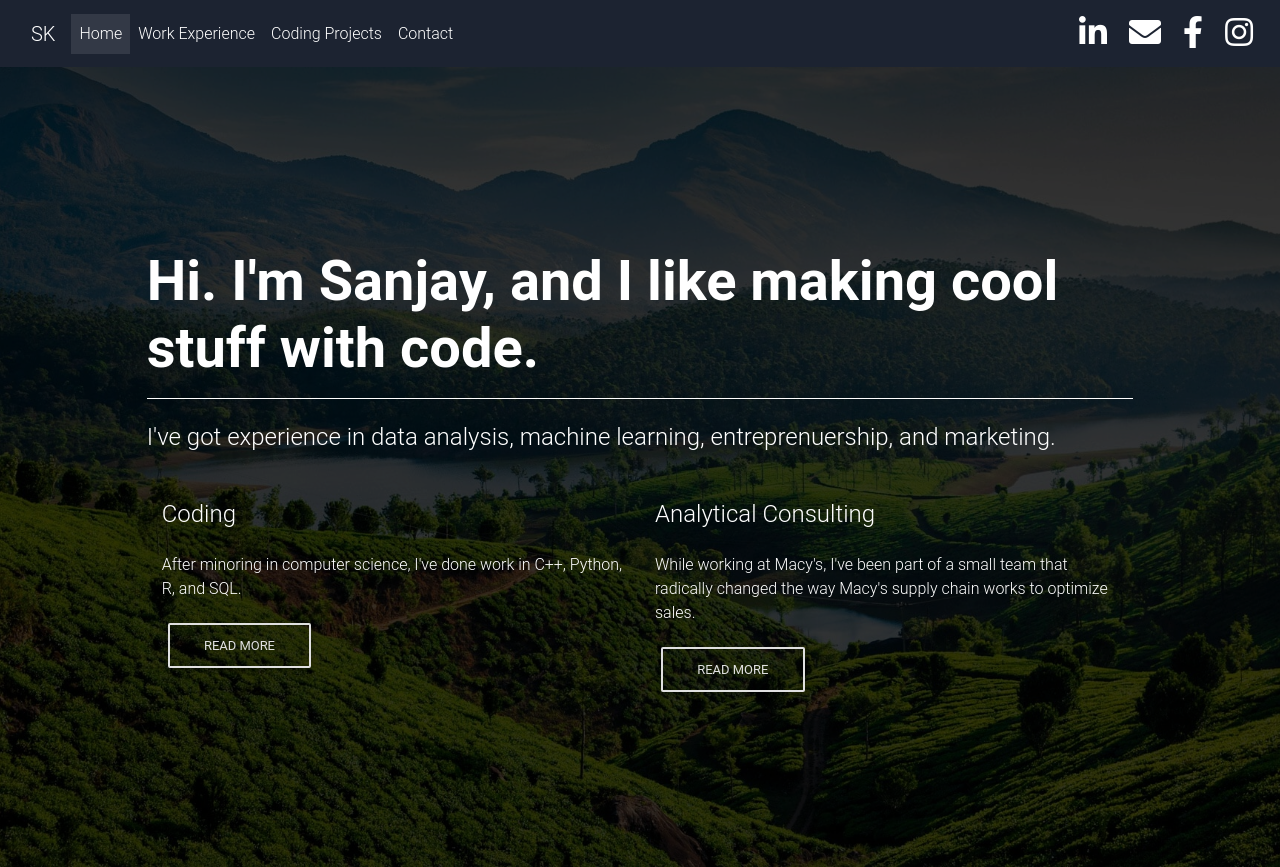
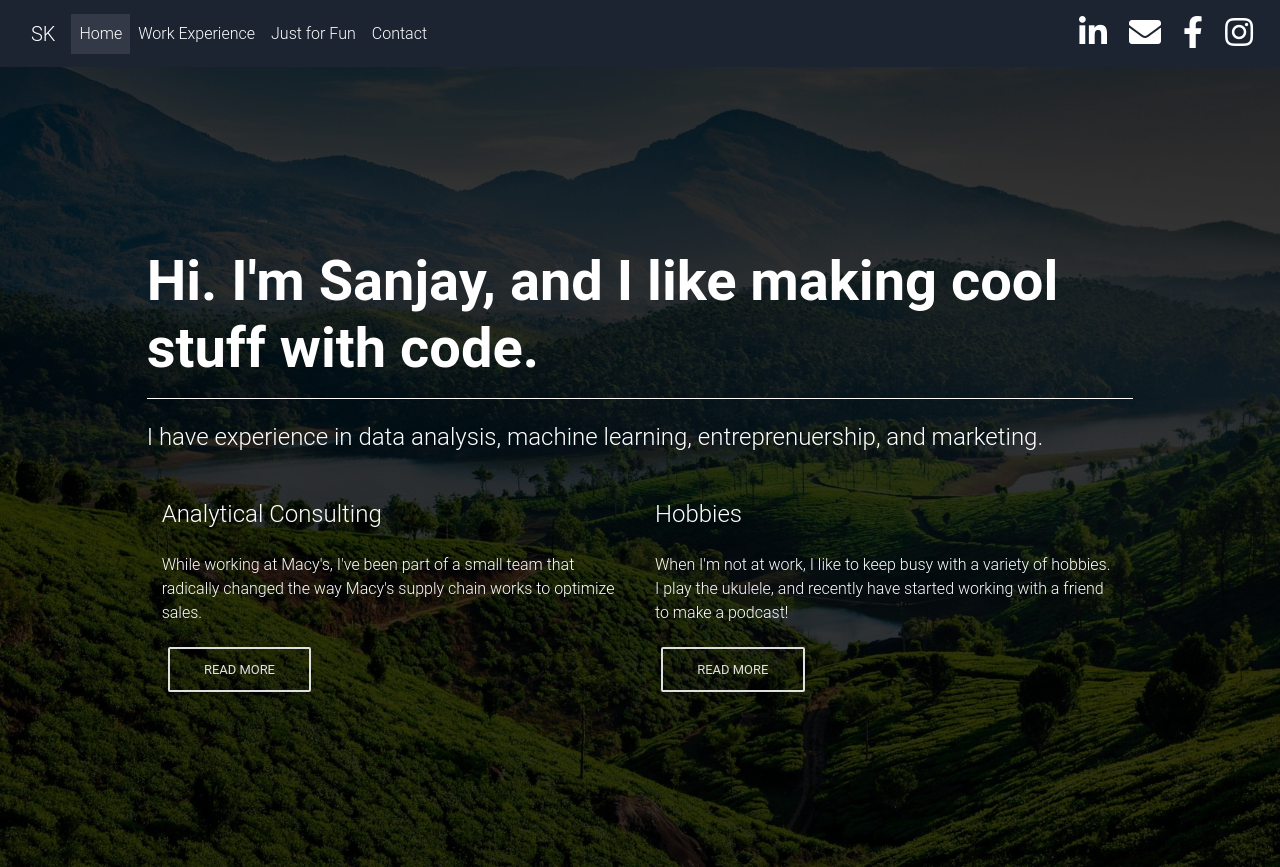
Before and after one commit to SanjayKoduvalli/mysite, a Flask app: page / in a window 1280 px wide. Run offline with Flask 2, Linux system fonts and the light colour scheme; some libraries are stand-ins or nearby versions.

Commit message:
Made a hobbies page. Commented out Personal Projects. Once I have more work done, I'll uncomment it and build it out further.

```diff
--- a/app.py
+++ b/app.py
@@ -7,7 +7,8 @@ app = Flask(__name__) # '__main__'
 navbar_lines = [
     {"title": "Home", "id": "Home", "link": "home"},
     {"title": "Work Experience", "id": "Work Experience", "link": "work_experience"},
-    {"title": "Coding Projects", "id": "Coding Projects", "link": "project_home"},
+    {"title": "Just for Fun", "id": "Just for Fun", "link": "hobbies"},
+    # {"title": "Coding Projects", "id": "Coding Projects", "link": "project_home"},
     {"title": "Contact", "id": "Contact", "link": "connect"}
     ]
 curr_page = "Home"
@@ -71,6 +72,11 @@ def project_page(project):
     curr_page = "Projects"
     return render_template(f'/projects/{project}.html', curr_page=curr_page, navbar_lines = navbar_lines)
 
+@app.route('/hobbies.html')
+def hobbies():
+    curr_page = "Just for Fun"
+    return render_template(f'/hobbies.html', df=exper, curr_page=curr_page, navbar_lines = navbar_lines)
+
 
 if __name__ == '__main__':
     app.run(port=4995)
--- a/static/css/style.css
+++ b/static/css/style.css
@@ -18,6 +18,18 @@ body,
 
 #contact {
   background: url("/static/images/desk_photo.jpg")no-repeat center center fixed;
+  -webkit-background-size: cover;
+  -moz-background-size: cover;
+  -o-background-size: cover;
+  background-size: cover;
+}
+
+#hobbies {
+  height: 100%;
+}
+
+#hobbies {
+  background: url("/static/images/hobbies_background.jpg")no-repeat center center fixed;
   -webkit-background-size: cover;
   -moz-background-size: cover;
   -o-background-size: cover;
--- a/templates/home.html
+++ b/templates/home.html
@@ -21,17 +21,39 @@
                   <hr class="hr-light">
 
                   <!-- Description -->
-                  <h4 class="white-text my-4">I've got experience in data analysis, machine learning, entreprenuership, and marketing.</h4>
+                  <h4 class="white-text my-4">I have experience in data analysis, machine learning, entreprenuership, and marketing.</h4>
 
 
                   <div class="d-flex flex-row">
+
+
+                          <!--Grid column-->
+                          <div class="col flex-1 mb-1">
+                            <h4 class="white-text my-4">Analytical Consulting</h4>
+                            <p class="white-text">While working at Macy's, I've been part of a small team that radically changed the way Macy's supply chain works to optimize sales.</p>
+                            <a href="{{url_for('work_experience')}}" class="btn btn-outline-light">Read more </a>
+                        </div>
+                        <!--Grid column-->
+
                         <!--Grid column-->
                         <div class="col flex-1 mb-1">
+                            <h4 class="white-text my-4">Hobbies</h4>
+                            <p class="white-text">
+                              When I'm not at work, I like to keep busy with a variety of hobbies. I play the ukulele, and recently have started working with a friend to make a podcast!
+                            </p>
+                            <a href="{{url_for('hobbies')}}" class="btn btn-outline-light">Read more </a>
+                        </div>
+                        <!--Grid column-->
+
+
+
+                        <!-- Grid column-->
+                        <!-- <div class="col flex-1 mb-1">
                           <h4 class="white-text my-4">Coding</h4>
                           <p class="white-text">After minoring in computer science, I've done work in C++, Python, R, and SQL.</p>
                           <a href="{{url_for('project_home')}}" class="btn btn-outline-light">Read more</a>
-                        </div>
-                      <!--Grid column-->
+                        </div> -->
+                      <!--Grid column -->
 
                       <!-- Grid column-->
                       <!-- <div class="col flex-1 mb-1">
@@ -41,13 +63,7 @@
                       </div> -->
                       <!--Grid column -->
 
-                      <!--Grid column-->
-                      <div class="col flex-1 mb-1">
-                          <h4 class="white-text my-4">Analytical Consulting</h4>
-                          <p class="white-text">While working at Macy's, I've been part of a small team that radically changed the way Macy's supply chain works to optimize sales.</p>
-                          <a href="{{url_for('work_experience')}}" class="btn btn-outline-light">Read more </a>
-                      </div>
-                      <!--Grid column-->
+
                   </div>
               </div>
 
--- a/templates/work_experience.html
+++ b/templates/work_experience.html
@@ -467,8 +467,8 @@
                     </p>
                     <!-- HAF form processing -->
                     <p class="grey-text mr-2">To help merchants track the progress of Hold and Flow products, I set up Tableau reporting that provided a snapshot of how
-                        receipts, transfers, and sales had been going for each product. I also set up an Exceptions reporting tool, which would flag products that could
-                        have issues and needed to be reviewed. This allowed stakeholder to anticipate problems and take preventative measures.
+                        receipts, transfers, and sales had been going for each product. I also set up an Exceptions reporting tool, which would flag products automatically if they had weird or problematic flow patterns.
+                        This allowed stakeholders to anticipate problems and take preventative measures.
                     </p>
 
                 </div>
```
Also changed, not shown: templates/hobbies.html (added, +68 -0 lines), static/images/hobbies_background.jpg (added), static/images/parents.jpg (added), 3 other files.
